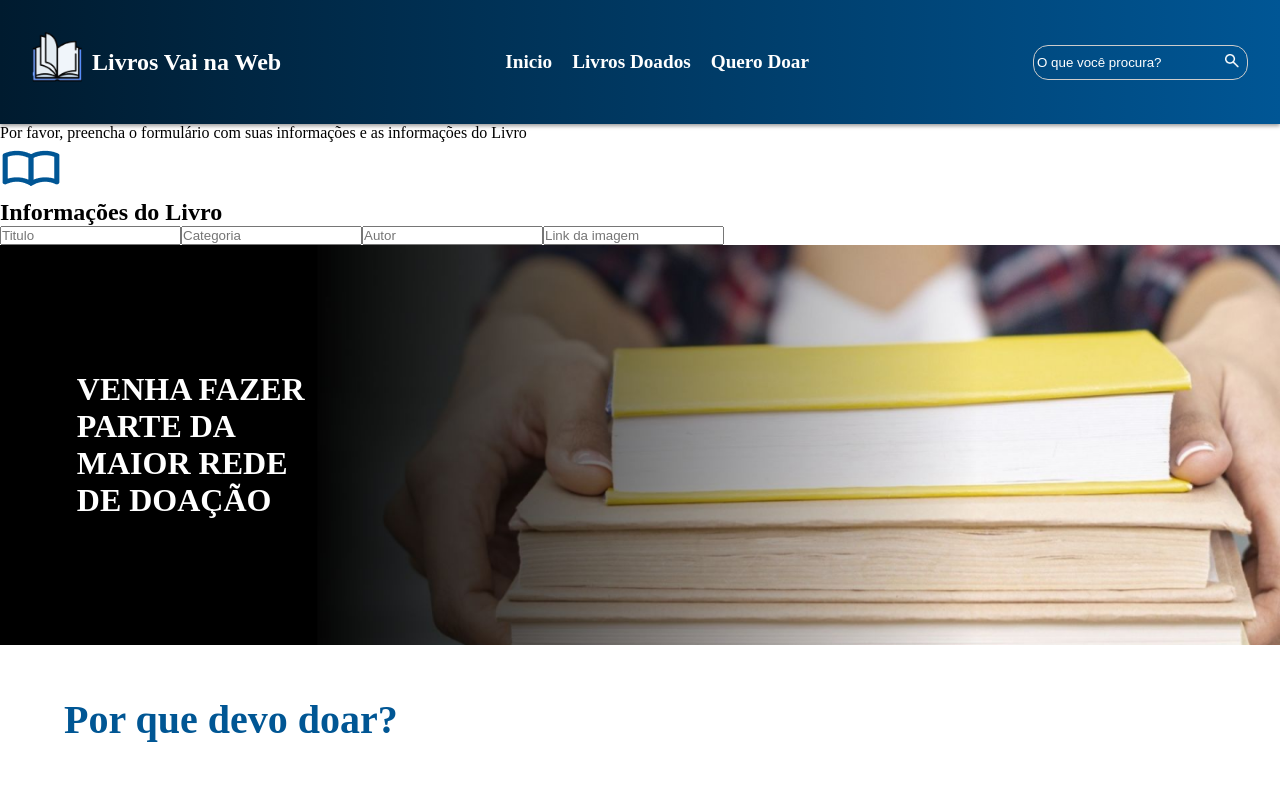
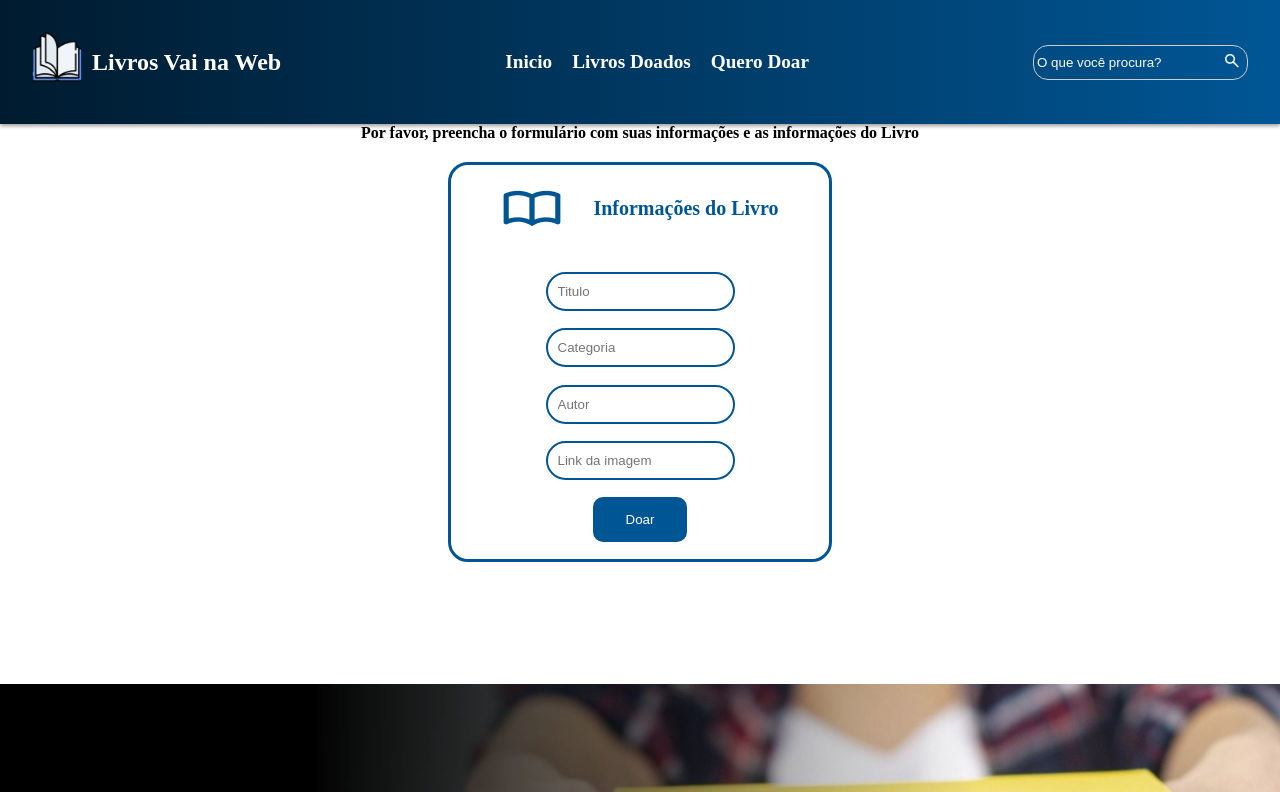
Before and after one commit to Guhfrontend/DesafioVNW, a React (Vite) app: page / in a window 1280 px wide. Shown: the top 792 px of the page. Built offline with nearby package versions, Linux system fonts and the light colour scheme.

Commit message:
build: construção pagina quero doar

```diff
--- a/src/Pages/QueroDoar/QueroDoar.jsx
+++ b/src/Pages/QueroDoar/QueroDoar.jsx
@@ -6,7 +6,7 @@ import s from './QueroDoar.module.scss'
 export default function QueroDoar() {
     return (
         <>
-            <section>
+            <section className={s.queroDoarSection}>
                 <p>Por favor, preencha o formulário com suas informações e as informações do Livro</p>
                 <form action="">
                     <div>
@@ -17,6 +17,7 @@ export default function QueroDoar() {
                     <input type="text" placeholder='Categoria'/>
                     <input type="text" placeholder='Autor'/>
                     <input type="text" placeholder='Link da imagem'/>
+                    <button type="button">Doar</button>
                 </form>
             </section>
         </>
--- a/src/Pages/QueroDoar/QueroDoar.module.scss
+++ b/src/Pages/QueroDoar/QueroDoar.module.scss
@@ -0,0 +1,64 @@
+@charset 'UTF-8';
+
+.queroDoarSection {
+    height: 70vh;
+    width: 100%;
+    display: flex;
+    flex-direction: column;
+    align-items: center;
+
+    p {
+        font-size: 16px;
+        font-weight: bold;
+        margin-bottom: 20px;
+    }
+
+    form {
+        display: flex;
+        flex-direction: column;
+        align-items: center;
+        justify-content: space-evenly;
+        margin-bottom: 20px;
+        width: 30%;
+        height: 50vh;
+        border: 3px solid #005695;
+        border-radius: 20px;
+
+        div {
+            display: flex;
+            align-items: center;
+            justify-content: center;
+            gap: 30px;
+            border-radius: 5px;
+            margin-bottom: 20px;
+
+            @media screen and (max-width: 768px) {
+                flex-direction: column;
+                gap: 5px;
+            }
+
+            h2{
+                color: #005695;
+                font-size: 20px;
+            }
+
+        }
+
+        input {
+            border: 2px solid #005695;
+            border-radius: 20px;
+            padding: 10px;
+            width: 50%;
+        }
+
+        button {
+            width: 25%;
+            border: none;
+            border-radius: 10px;
+            padding: 15px;
+            background-color: #005695;
+            color: #fff;
+            cursor: pointer;
+        }
+    }
+}
```
